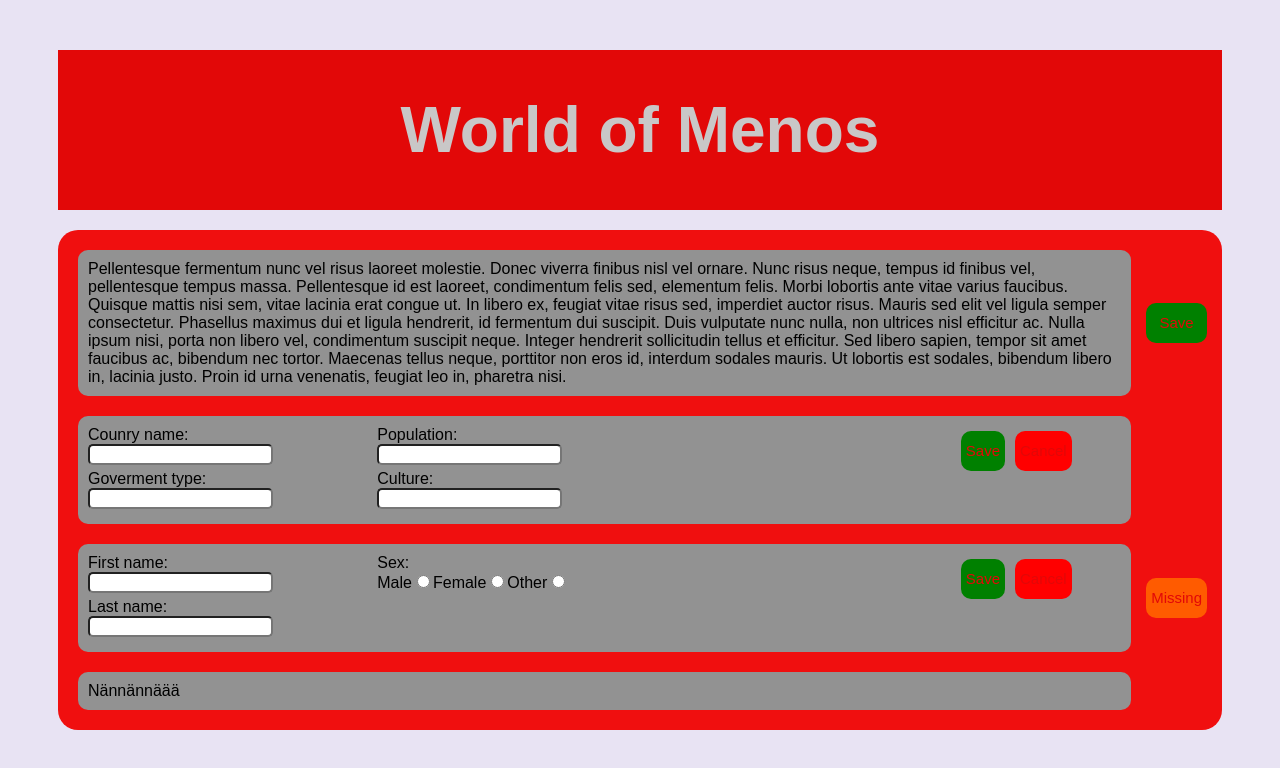
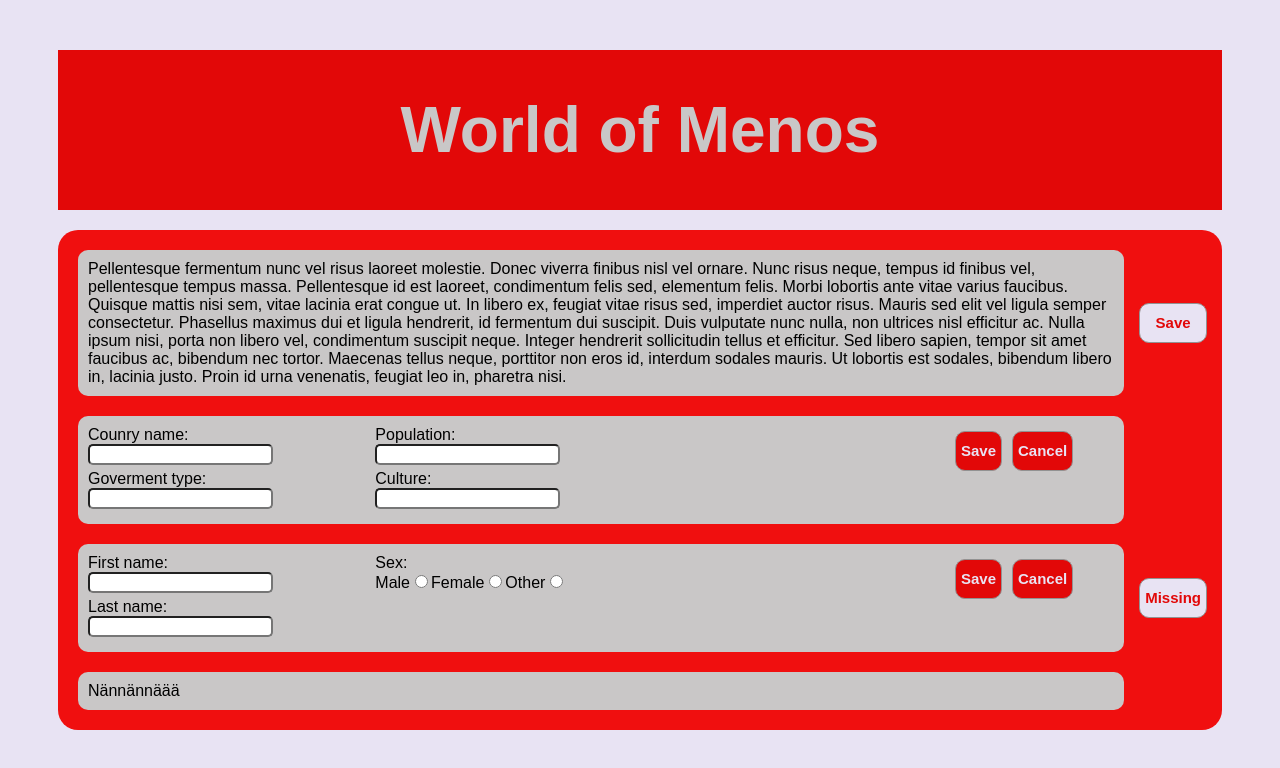
Before and after one commit to Toivotak/Menos, a React (Create React App) app: page / in a window 1280 px wide. Shown: the top 768 px of the page. Built offline with nearby package versions, Linux system fonts and the light colour scheme.

Commit message:
button stuff

```diff
--- a/src/components/Button.js
+++ b/src/components/Button.js
@@ -27,7 +27,6 @@ const Button = ({type, color, text, onClick}) => {
 
 Button.defaultProps = {
     type: "button",
-    color: "#ff5b00",
     text: "Missing",
     onClick: () => (console.log("default onClick"))
 }
--- a/src/components/Form.js
+++ b/src/components/Form.js
@@ -31,8 +31,8 @@ const Form = ({type}) => {
                 </div>
                 <div className="form-collumn-3"></div>
                 <div className="form-collumn-4">
-                    <Button type="submit" color="green" text="Save" onClick={onClick} />
-                    <Button type="reset" color="red" text="Cancel" onClick={onClick} />
+                    <Button type="submit" text="Save" onClick={onClick} />
+                    <Button type="reset" text="Cancel" onClick={onClick} />
                 </div>
             </form>
         )
@@ -54,8 +54,8 @@ const Form = ({type}) => {
                 </div>
                 <div className="form-collumn-3"></div>
                 <div className="form-collumn-4">
-                    <Button type="submit" color="green" text="Save" onClick={onClick} />
-                    <Button type="reset" color="red" text="Cancel" onClick={onClick} />
+                    <Button type="submit" text="Save" onClick={onClick} />
+                    <Button type="reset" text="Cancel" onClick={onClick} />
                 </div>
             </form>
         )
--- a/src/components/Main.js
+++ b/src/components/Main.js
@@ -10,7 +10,7 @@ const Main = () => {
     return (
         <main className="main">
             <Para onClick={onClick} />
-            <Button text="Save" color="green" onClick={onClick}/>
+            <Button text="Save" onClick={onClick}/>
             <Form type="country"/>
             <Form />
             <Button onClick={onClick}/>
--- a/src/test.css
+++ b/src/test.css
@@ -35,7 +35,8 @@ body {
     display: inline-block;
     color: var(--clr-secondary-200);
     font-size: 15px;
-    border: none;
+    font-weight: bold;
+    border: 1px solid var(--clr-primary-300);
     border-radius: 10px;
     margin: 5px;
     padding: 5px;
@@ -59,7 +60,7 @@ body {
 .main > .para, .main > .form {
     grid-column-start: 1;
     grid-column-end: 3;
-    background-color: var(--clr-primary-300);
+    background-color: var(--clr-primary-200);
     padding: 10px;
     border-radius: 10px;
     margin: 10px;
@@ -84,8 +85,14 @@ a:focus, button:focus, input:focus, textarea:focus {
     grid-column-end: 4;
     position: relative;
     top: calc(50% - 25px);
+    background-color: var(--clr-primary-100);
+    color: var(--clr-secondary-200);
 }
 
+.form-collumn-4 > .btn {
+    background-color: var(--clr-secondary-200);
+    color: var(--clr-primary-100);
+}
 .form-collumn-1 {
     grid-column-start: 1;
 }
```
